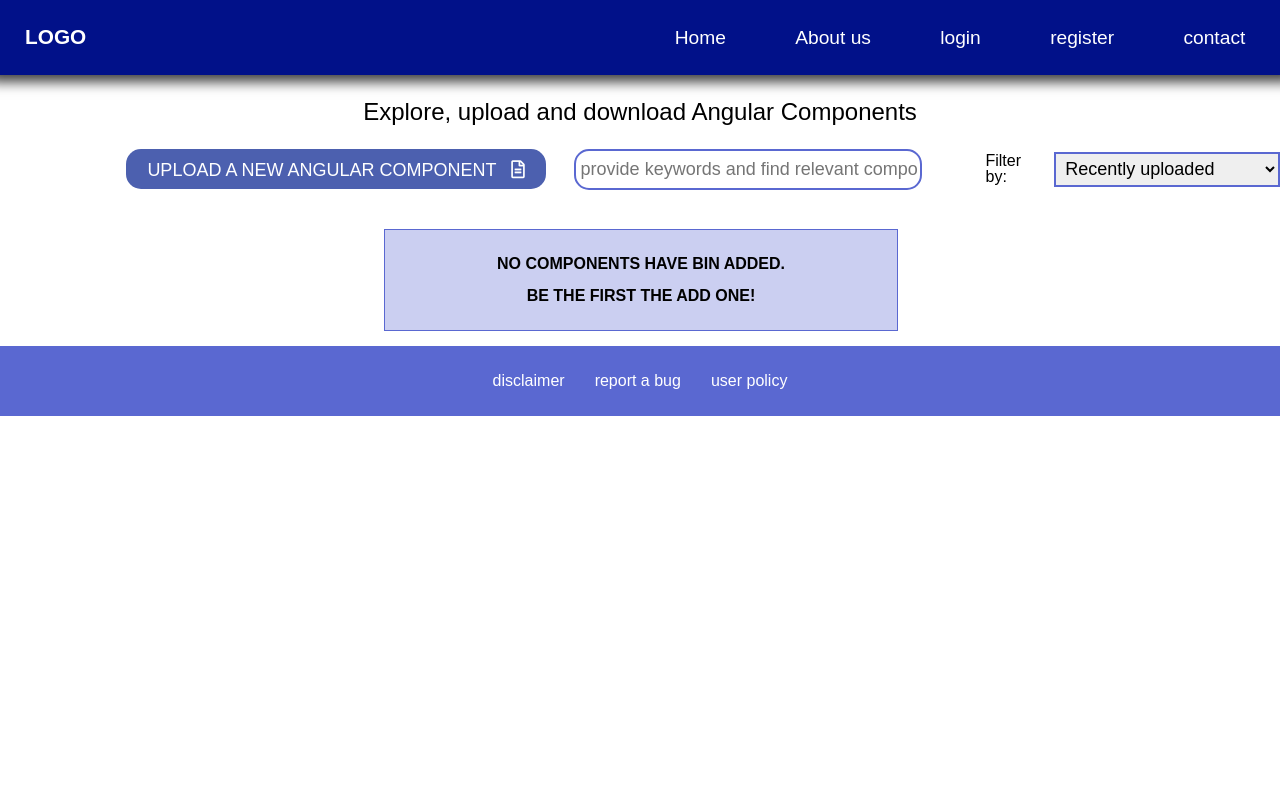
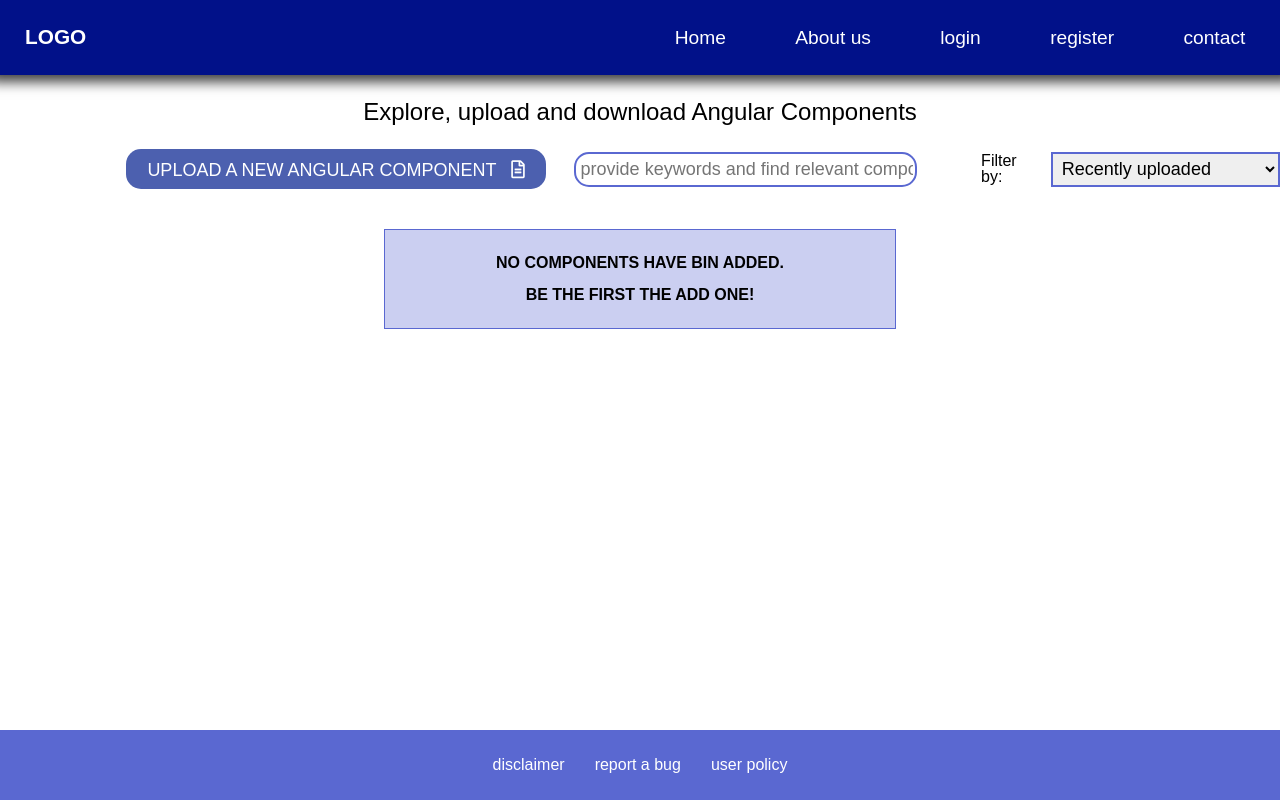
Before and after one commit to RHeckers/component-sharing-platform, an Angular app: page / in a window 1280 px wide. Built offline with nearby package versions, Linux system fonts and the light colour scheme.

Commit message:
footer to bottom fix

```diff
--- a/src/app/components/footer/footer.component.html
+++ b/src/app/components/footer/footer.component.html
@@ -1,4 +1,4 @@
-<footer>
+<footer id="footer">
   <p class="footerItem">disclaimer</p>
   <p class="footerItem">report a bug</p>
   <p class="footerItem">user policy</p>
--- a/src/app/components/footer/footer.component.scss
+++ b/src/app/components/footer/footer.component.scss
@@ -1,4 +1,4 @@
-footer{
+footer {
   width: 100%;
   height: 70px;
   background: rgb(90, 104, 209);
@@ -7,8 +7,14 @@ footer{
   justify-content: center;
   align-items: center;
   color: white;
+  position: absolute;
+  right: 0;
+  bottom: 0;
+  left: 0;
+  padding: 1rem;
+  text-align: center;
 
-    .footerItem{
+  .footerItem {
     margin: 15px;
   }
 }
--- a/src/app/components/footer/footer.component.ts
+++ b/src/app/components/footer/footer.component.ts
@@ -7,9 +7,14 @@ import { Component, OnInit } from '@angular/core';
 })
 export class FooterComponent implements OnInit {
 
+  footer: HTMLElement;
+
   constructor() { }
 
   ngOnInit() {
+
+    this.footer = document.getElementById('footer');
+
   }
 
 }
--- a/src/index.html
+++ b/src/index.html
@@ -12,6 +12,8 @@
 
 </head>
 <body>
-  <app-root></app-root>
+  <div class="footerPushDown">
+    <app-root></app-root>
+  </div>
 </body>
 </html>
--- a/src/styles.scss
+++ b/src/styles.scss
@@ -28,8 +28,30 @@ article, aside, details, figcaption, figure,
 footer, header, hgroup, menu, nav, section {
 	display: block;
 }
+html {
+	height: 100%;
+  	box-sizing: border-box;
+
+}
+*,
+*:before,
+*:after {
+  box-sizing: inherit;
+}
+
 body {
+	margin:0;
+    padding:0;
+	min-height: 100%;
+	position: relative;
+	margin: 0;
 	line-height: 1;
+	padding-bottom: 70px;
+}
+
+.footerPushDown{
+	margin: 0 auto;
+
 }
 ol, ul {
 	list-style: none;
```
Lines whose indentation alone changed are shown as unchanged.
